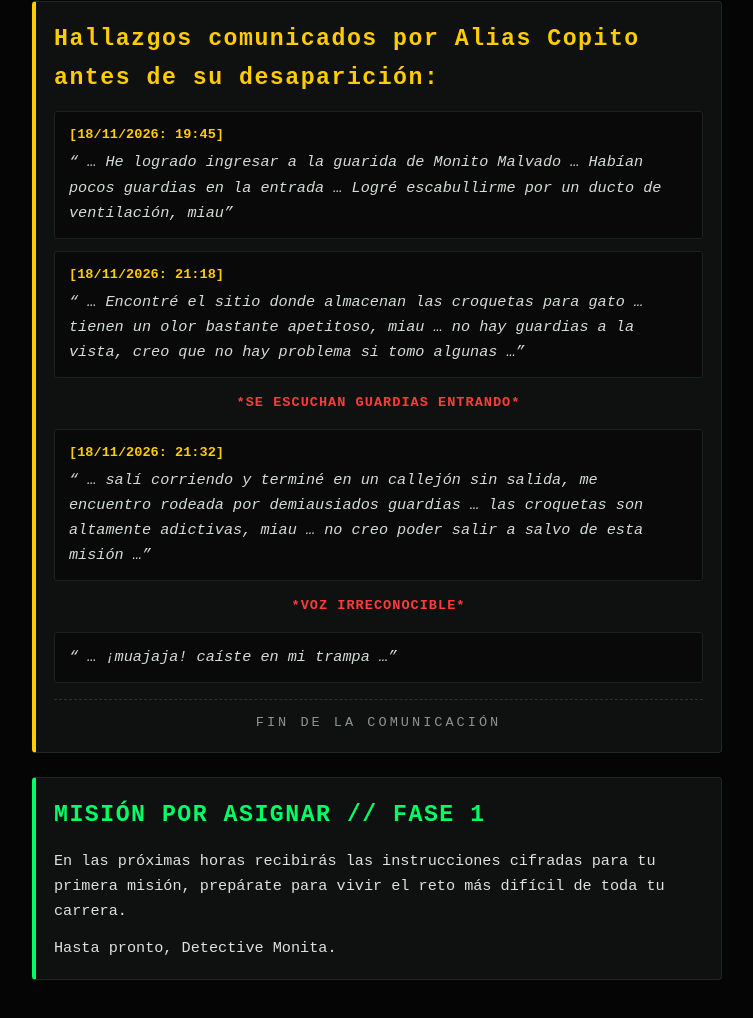
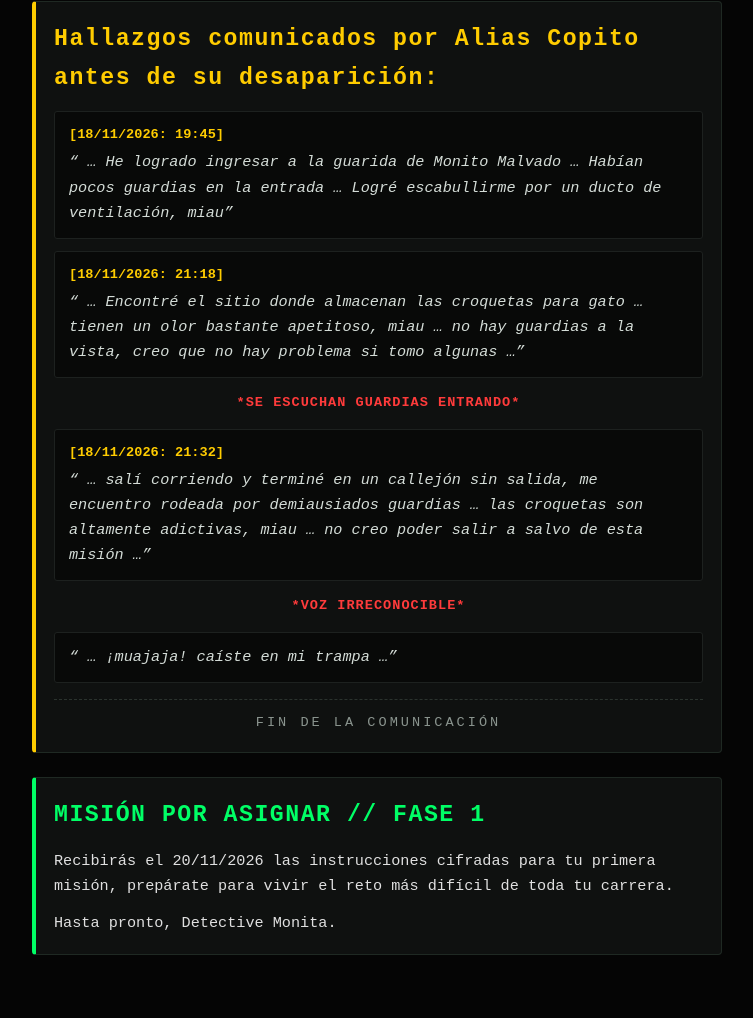
Before and after one commit to Meghnny/monitos-en-apuros, a plain HTML site: page index.html in a window 1280 px wide. Shown: the part 992-2010 px from the top of the page, without its empty margins (263-1016 px from the left). Drawn offline with Linux system fonts and the light colour scheme; a web font is replaced by a local one.

Commit message:
Restore index.html with original content

```diff
--- a/index.html
+++ b/index.html
@@ -321,7 +321,7 @@
  <!-- MISIÓN POR ASIGNAR -->
   <section class="dossier-box">
     <h2>MISIÓN POR ASIGNAR // FASE 1</h2>
-    <p>En las próximas horas recibirás las instrucciones cifradas para tu primera misión, prepárate para vivir el reto más difícil de toda tu carrera.</p>
+    <p>Recibirás el 20/11/2026 las instrucciones cifradas para tu primera misión, prepárate para vivir el reto más difícil de toda tu carrera.</p>
     <p class="sign-off">Hasta pronto, Detective Monita.</p>
   </section>
 
```
